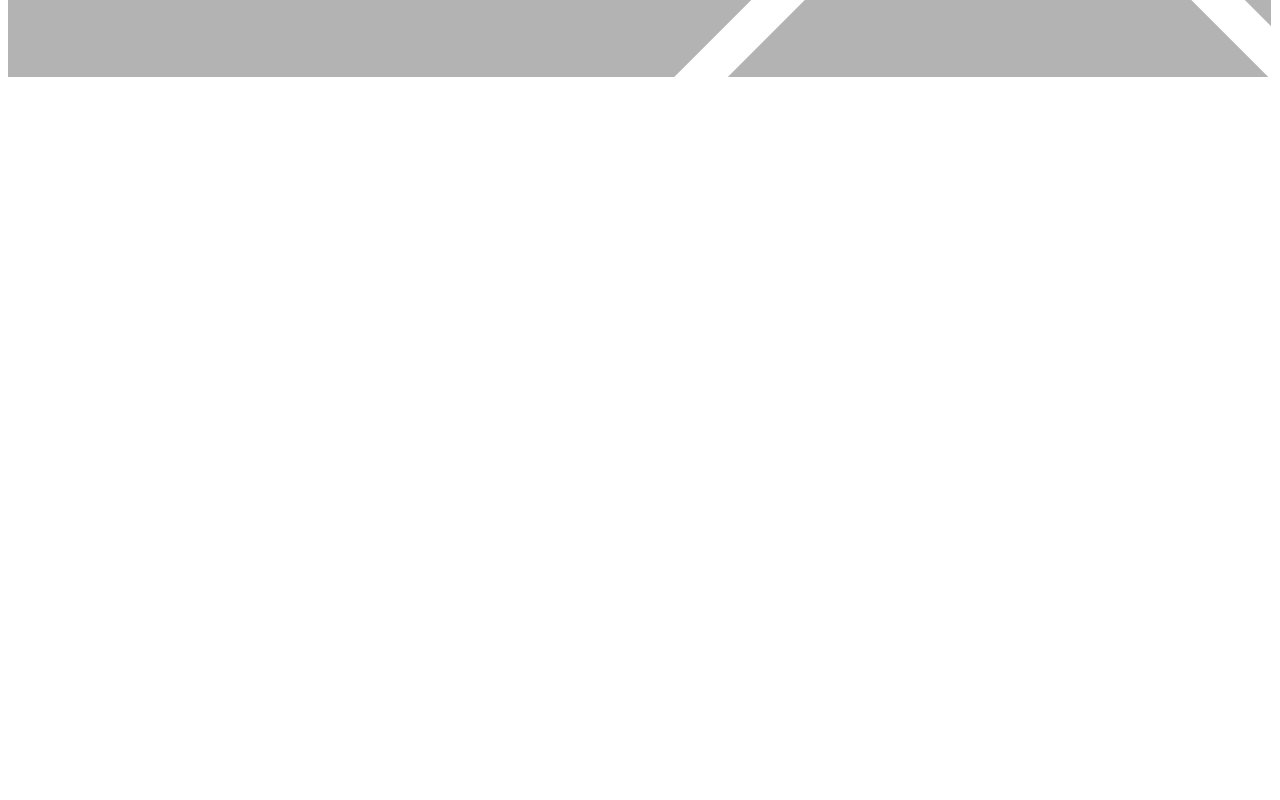
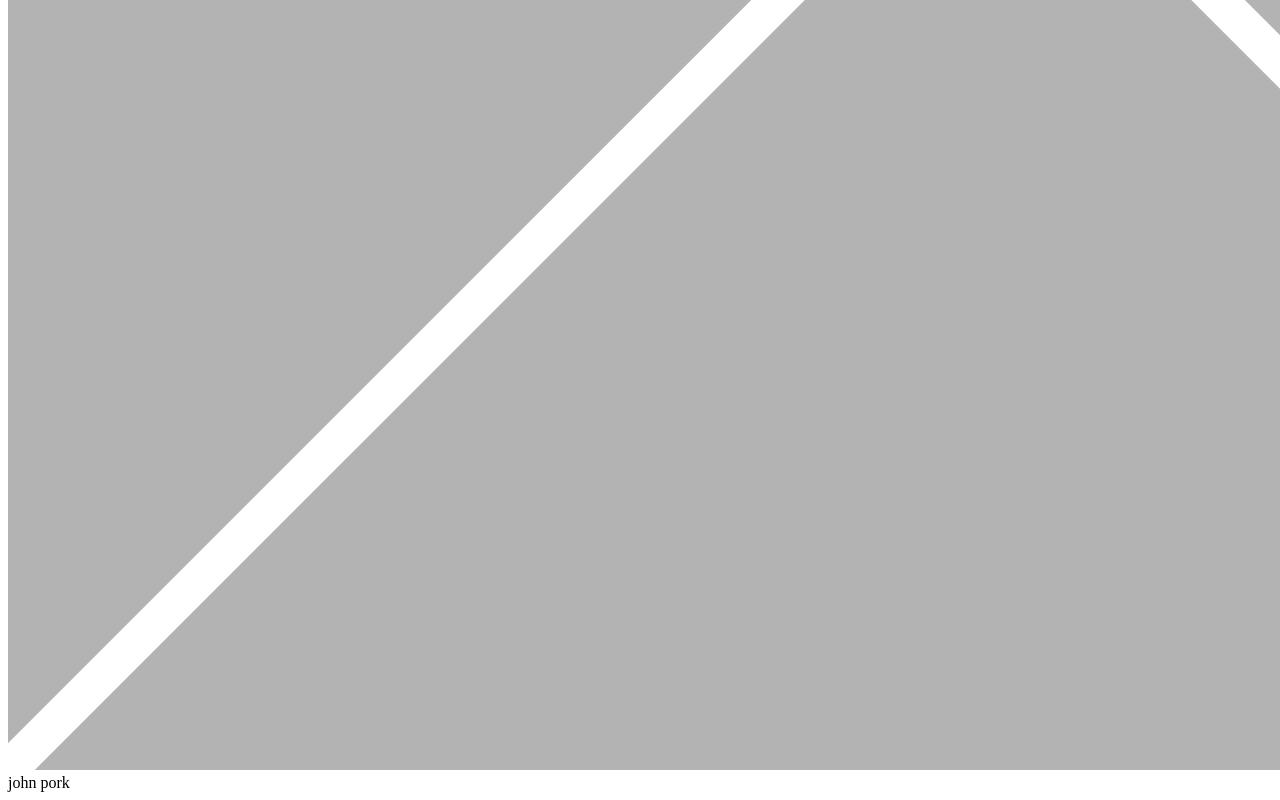
Before and after one commit to Oliver-Rozo/semester_1_project, a plain HTML site: page index.html in a window 1280 px wide. Shown: the part 1194-1994 px from the top of the page. Drawn offline with Linux system fonts and the light colour scheme.

Commit message:
test commit

```diff
--- a/index.html
+++ b/index.html
@@ -9,7 +9,7 @@
 <body>
     <header>
         <img src="./resources/images/placeholder-1-e1533569576673.jpg">
-
+        <div class="epic sauce">john pork</div>
     </header>
 </body>
 </html>
```
Also changed, not shown: resources/images/download.jpg (added).
